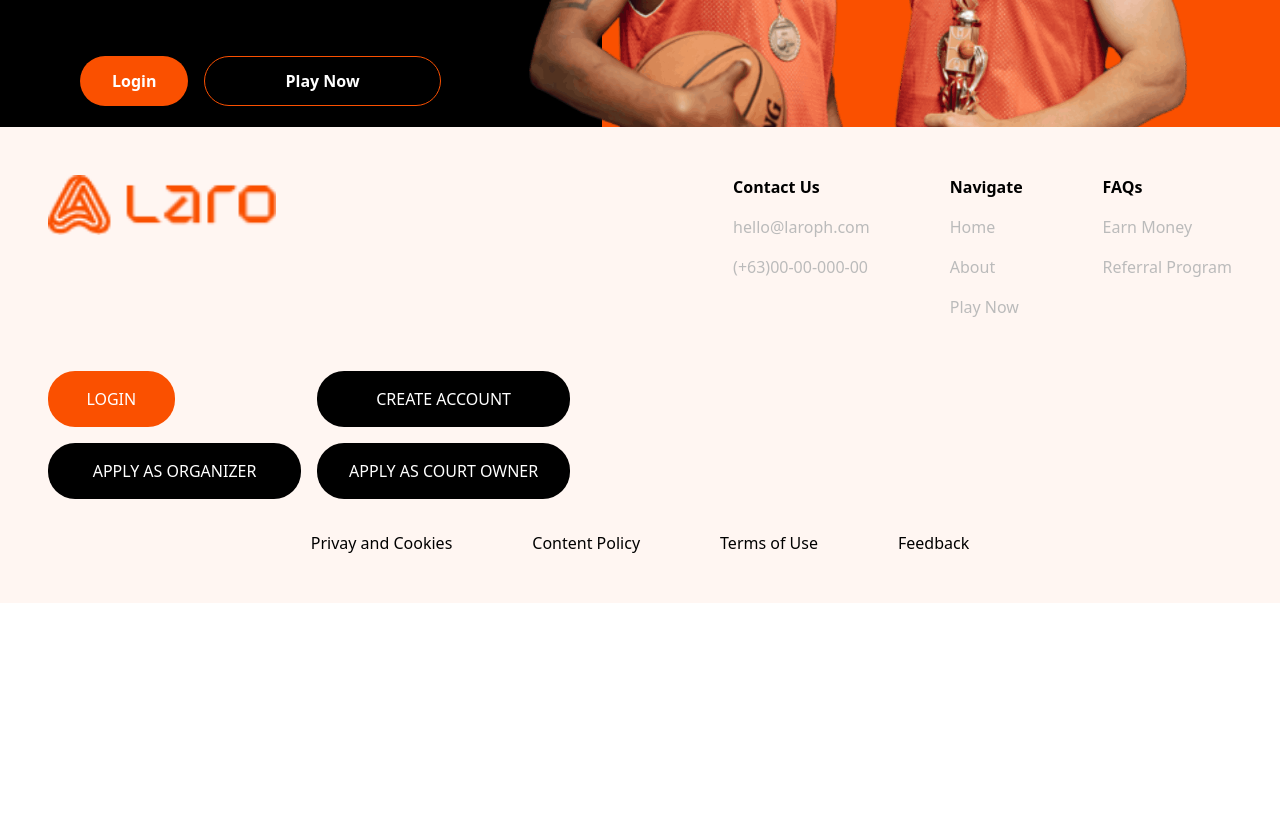
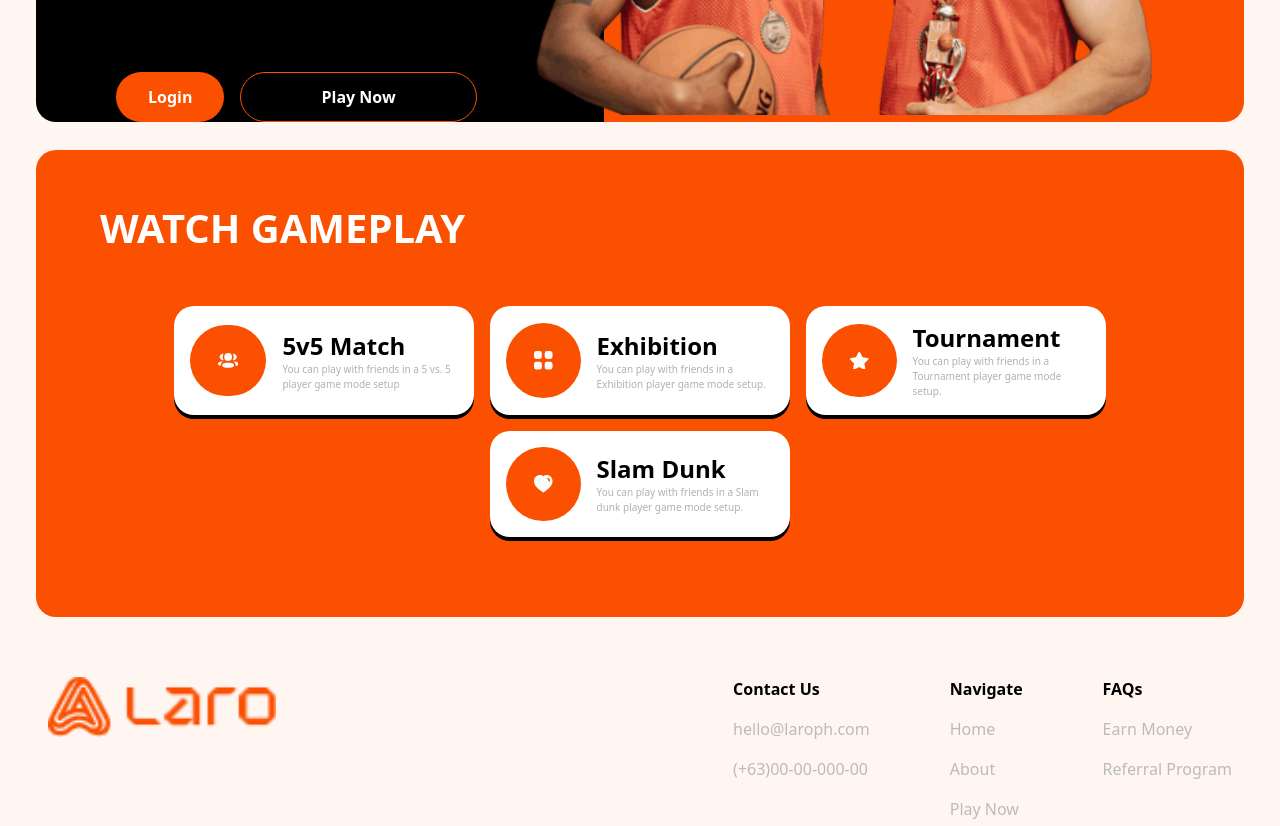
Before and after one commit to novice-is-me/Laro-App, a React (Vite) app: page / in a window 1280 px wide. Shown: the part 3040-3866 px from the top of the page. Before the commit the page ends 3643 px from the top, so only its background shows below. Built offline with nearby package versions, Linux system fonts and the light colour scheme; a web font is replaced by a local one.

Commit message:
Adding Gameplay Section

```diff
--- /dev/null
+++ b/src/components/GameplayComponent.jsx
@@ -0,0 +1,21 @@
+import React from 'react'
+
+const GameplayComponent = ({path, data, width, height, title, text}) => {
+  return (
+    <div className='flex bg-white rounded-[20px] p-4 drop-shadow-shadowCard gap-4
+    xsm:gap-4 items-center w-[300px]'>
+      <div className=' bg-orange p-7 rounded-full xsm:p-4 xsm:h-[50px]'>
+        <svg xmlns="http://www.w3.org/2000/svg" width={width} height={height}>
+            <path d={path} fill="#FCFCFC" fill-rule="evenodd" data-name={data}/>
+        </svg>
+      </div>
+      <div>
+        <h1 className='font-poppins font-bold text-2xl xsm:text-[1rem]'>
+            {title}</h1>
+        <p className='font-poppins text-[#B1B1B1] text-[10px]'>{text}</p>
+      </div>
+    </div>
+  )
+}
+
+export default GameplayComponent
--- a/src/constant/index.js
+++ b/src/constant/index.js
@@ -101,3 +101,35 @@ export const choices = [
         placeholder: "Enter Location"
     }
 ]
+
+export const gameplayData = [
+    {
+        path: 'M10.148 9.768c3.18 0 5.895.505 5.895 2.522s-2.698 2.54-5.895 2.54c-3.18 0-5.896-.505-5.896-2.522s2.698-2.54 5.896-2.54Zm5.085-1.214c1.215-.023 2.522.144 3.005.263 1.024.2 1.697.611 1.975 1.208.236.49.236 1.059 0 1.548-.426.925-1.801 1.223-2.336 1.3-.11.016-.199-.08-.187-.19.273-2.566-1.899-3.782-2.46-4.062-.025-.012-.03-.032-.027-.043.001-.009.011-.022.03-.024ZM4.929 8.552l.23.002c.018.002.027.016.028.023.003.013-.002.031-.025.045-.563.28-2.735 1.495-2.462 4.06.012.111-.076.207-.186.19-.535-.076-1.91-.373-2.337-1.299a1.776 1.776 0 0 1 0-1.547c.28-.597.951-1.008 1.975-1.21.484-.118 1.79-.285 3.006-.262l-.229-.002ZM10.148 0a3.898 3.898 0 0 1 3.901 3.923 3.9 3.9 0 0 1-3.901 3.924 3.9 3.9 0 0 1-3.901-3.924A3.898 3.898 0 0 1 10.147 0Zm5.296.654c2.091 0 3.734 1.98 3.174 4.184-.377 1.484-1.744 2.47-3.267 2.43a3.148 3.148 0 0 1-.448-.044.147.147 0 0 1-.099-.226c.581-.86.912-1.894.912-3.004a5.382 5.382 0 0 0-.99-3.124c-.02-.028-.035-.07-.015-.102.017-.026.048-.04.077-.046a3.25 3.25 0 0 1 .656-.068Zm-10.499 0c.228 0 .445.024.658.068.028.006.06.02.076.046.02.031.005.074-.015.102a5.382 5.382 0 0 0-.99 3.124c0 1.11.331 2.144.912 3.004a.147.147 0 0 1-.099.226c-.146.026-.295.04-.448.044-1.523.04-2.89-.946-3.267-2.43C1.212 2.633 2.854.654 4.945.654Z',
+        data: '3-Friends',
+        width: '20.39',
+        height: '14.829',
+        title: "5v5 Match",
+        text: "You can play with friends in a 5 vs. 5 player game mode setup"
+    },{
+        path: 'M5.487 10.63a2.356 2.356 0 0 1 2.354 2.374v3.16a2.361 2.361 0 0 1-2.354 2.372H2.354A2.367 2.367 0 0 1 0 16.164v-3.16a2.362 2.362 0 0 1 2.354-2.374h3.133Zm10.696 0a2.362 2.362 0 0 1 2.354 2.374v3.16a2.367 2.367 0 0 1-2.354 2.372H13.05a2.361 2.361 0 0 1-2.354-2.372v-3.16a2.356 2.356 0 0 1 2.354-2.374h3.133ZM5.487 0A2.362 2.362 0 0 1 7.84 2.374v3.16a2.356 2.356 0 0 1-2.354 2.372H2.354A2.361 2.361 0 0 1 0 5.533v-3.16C0 1.067 1.057 0 2.354 0h3.133Zm10.696 0c1.297 0 2.354 1.066 2.354 2.374v3.16a2.361 2.361 0 0 1-2.354 2.372H13.05a2.356 2.356 0 0 1-2.354-2.373v-3.16A2.362 2.362 0 0 1 13.05 0h3.133Z',
+        data: 'exhibition',
+        width: '18.537',
+        height: '18.536',
+        title: "Exhibition",
+        text: "You can play with friends in a Exhibition player game mode setup."
+    },{
+        path: 'M14.754 10.955c-.24.233-.35.57-.296.9l.824 4.56c.07.386-.093.777-.417 1a1.02 1.02 0 0 1-1.084.074l-4.105-2.14a1.048 1.048 0 0 0-.463-.122H8.96a.752.752 0 0 0-.25.083l-4.106 2.151a1.083 1.083 0 0 1-.658.102 1.03 1.03 0 0 1-.825-1.178l.825-4.56a1.037 1.037 0 0 0-.295-.907L.305 7.674a1 1 0 0 1-.25-1.047 1.04 1.04 0 0 1 .824-.695l4.607-.669c.35-.036.658-.249.815-.564L8.331.538a.965.965 0 0 1 .186-.25L8.6.221a.622.622 0 0 1 .15-.12l.1-.037L9.008 0h.39c.348.036.655.245.816.556L12.27 4.7c.148.303.437.513.77.564l4.606.669c.39.055.714.324.843.695.122.371.017.78-.269 1.047l-3.466 3.281Z',
+        data: 'tournament',
+        width: '18.539',
+        height: '17.611',
+        title: 'Tournament',
+        text: 'You can play with friends in a Tournament player game mode setup.'
+    },{
+        path: 'M5.82 0c.584.018 1.15.12 1.698.306h.054a.324.324 0 0 1 .084.055c.204.066.398.14.584.242l.352.157c.139.074.306.213.398.27.093.054.195.11.278.174A5.806 5.806 0 0 1 12.837 0c.584 0 1.168.083 1.723.27 3.421 1.111 4.654 4.865 3.624 8.146a11.796 11.796 0 0 1-2.788 4.457 35.642 35.642 0 0 1-5.868 4.597l-.232.14-.24-.15a35.306 35.306 0 0 1-5.904-4.596 11.986 11.986 0 0 1-2.79-4.448C-.687 5.135.546 1.38 4.004.25c.269-.093.546-.158.824-.194h.111C5.2.018 5.459 0 5.719 0h.102Zm8.259 2.93a.742.742 0 0 0-.937.462c-.13.39.075.816.464.954.594.223.992.807.992 1.455v.029a.797.797 0 0 0 .176.575c.13.157.324.249.528.268a.762.762 0 0 0 .732-.705v-.11a3.059 3.059 0 0 0-1.955-2.929Z',
+        data: 'heart',
+        width: '18.5327',
+        height: '17.61',
+        title: 'Slam Dunk',
+        text: 'You can play with friends in a Slam dunk player game mode setup.'
+    }
+]
--- /dev/null
+++ b/src/pages/Gameplay.jsx
@@ -0,0 +1,25 @@
+import React from 'react'
+import GameplayComponent from '../components/GameplayComponent'
+import { gameplayData } from '../constant'
+
+const Gameplay = () => {
+  return (
+    <div className='bg-bgColor  w-full px-9 py-3'>
+        <div className=' bg-orange px-[4rem] py-[3rem] pb-[5rem] xsm:p-[3rem]
+         rounded-[20px] '>
+            <div className=' mb-12'>
+                <h1 className='text-white font-poppins text-[40px] uppercase font-bold'>
+                    Watch Gameplay</h1>
+            </div>
+            <div className='flex gap-4 flex-wrap justify-center'>
+                {gameplayData.map((game, i)=>{
+                    return <GameplayComponent key={i} {...game} />
+                })}
+            </div>
+        </div>
+    </div>
+
+  )
+}
+
+export default Gameplay
--- a/src/pages/HomePage.jsx
+++ b/src/pages/HomePage.jsx
@@ -4,6 +4,7 @@ import HeroSection from './HeroSection'
 import Matches from './Matches'
 import Court from './Court'
 import Join from './Join'
+import Gameplay from './Gameplay'
 
 const HomePage = () => {
   return (
@@ -12,6 +13,7 @@ const HomePage = () => {
       <Matches/>
       <Court/>
       <Join/>
+      <Gameplay/>
       <Footer />
     </div>
   )
--- a/src/pages/Join.jsx
+++ b/src/pages/Join.jsx
@@ -3,7 +3,8 @@ import { players } from '../assets'
 
 const Join = () => {
   return (
-    <div className='flex justify-between px-[5rem] pt-[5rem] bg-join lg:pr-[3rem] 950px:pt-[3rem]
+    <div className='bg-bgColor  w-full px-9 py-4'>
+      <div className='flex justify-between rounded-[20px] px-[5rem] pt-[5rem] bg-join lg:pr-[3rem] 950px:pt-[3rem]
       sm:flex-col md:bg-join2 md:gap-y-8 xsm:bg-join3 xsm:p-[3rem]'>
         <div className='flex flex-col pt-[5rem] gap-28 xl:gap-10 xl:pt-0 md:items-center'>
               <div className='flex flex-col gap-9 pr-20 xl:pr-0 md:gap-[1rem]
@@ -28,6 +29,8 @@ const Join = () => {
           className='w-[1900px] 950px:w-full' />
         </div>
       </div>
+    </div>
+
   )
 }
 
--- a/tailwind.config.js
+++ b/tailwind.config.js
@@ -14,7 +14,8 @@ export default {
       'bgColor': '#FFF6F2'
     },
     dropShadow:{
-      shadowBtn : '0px 5px 1px rgba(0,0,0,0.16 )'
+      shadowBtn : '0px 5px 1px rgba(0,0,0,0.16 )',
+      shadowCard: '0px 4px 0px #000000'
     },
     screens: {
       '2xl': { 'max': '1535px' },
```
Lines whose indentation alone changed are shown as unchanged.
